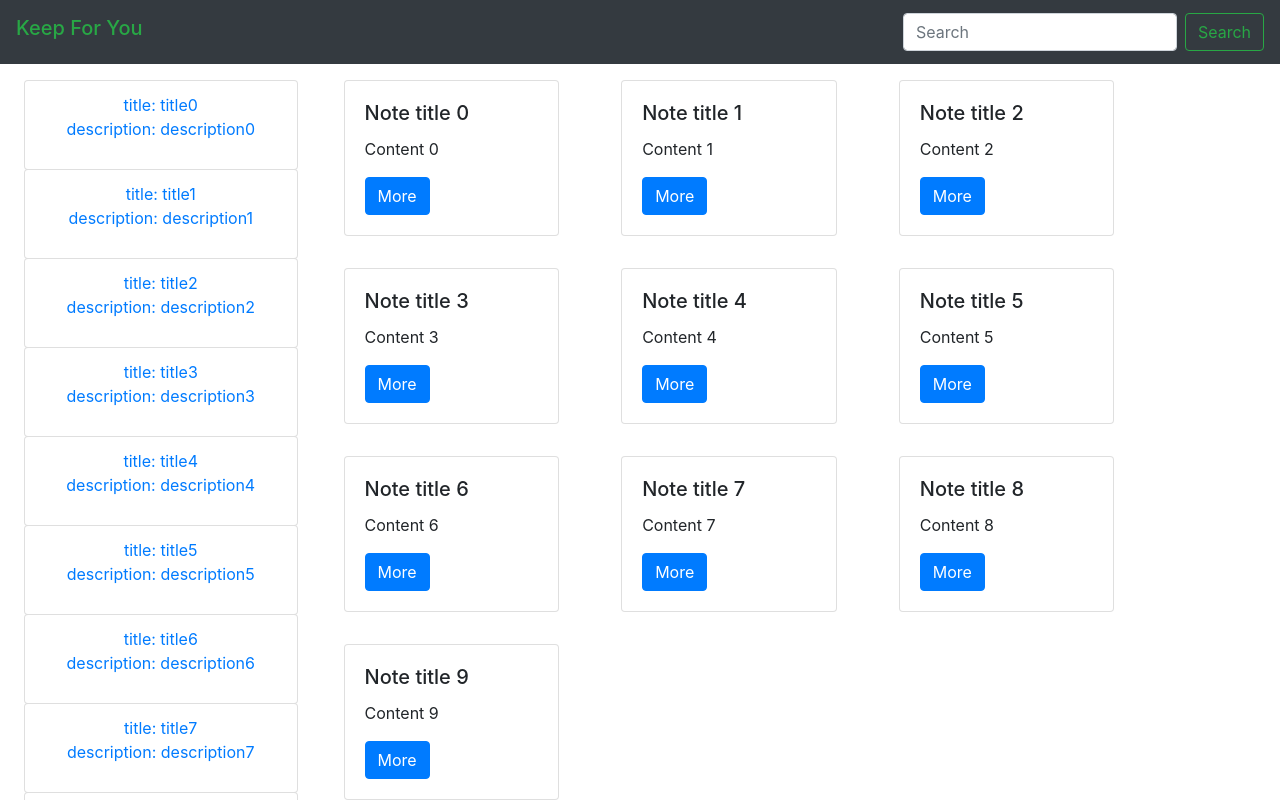
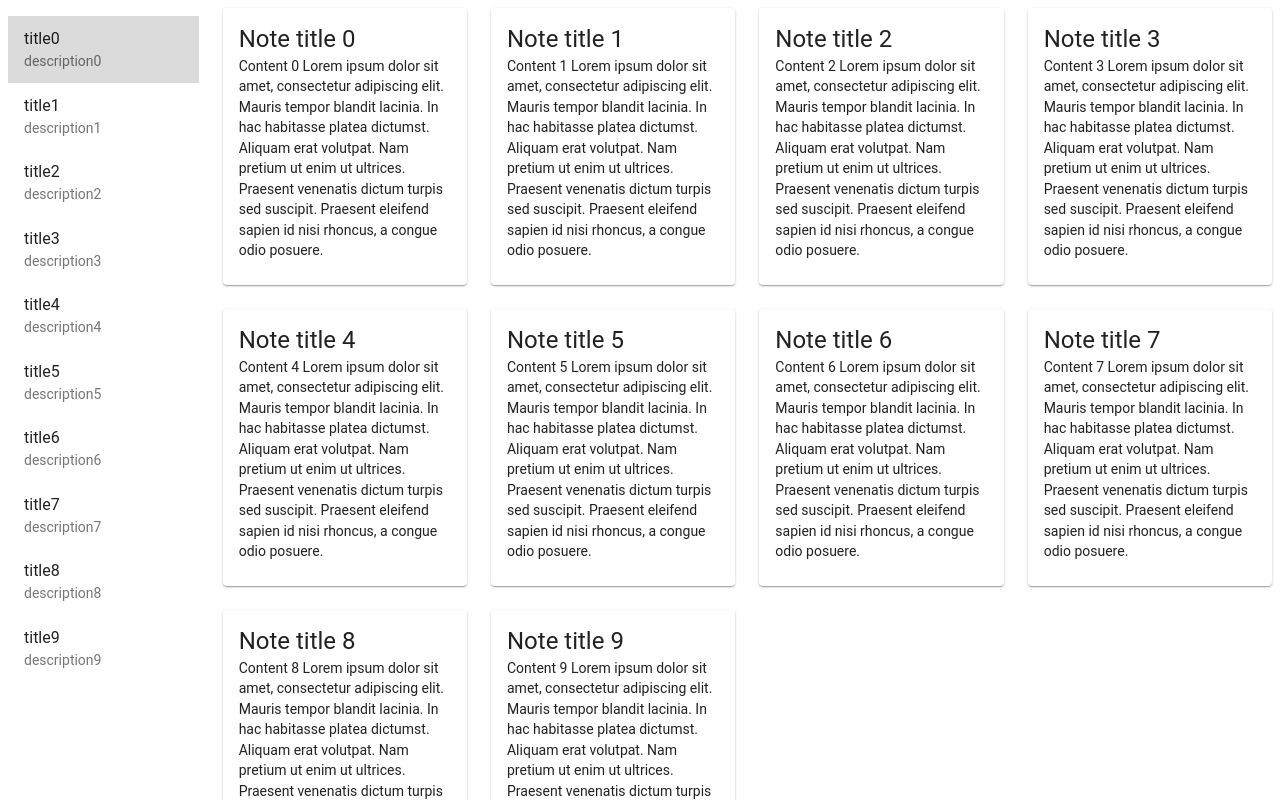
Before and after one commit to TeamUUUU/keep4u-frontend, a React (Create React App) app: page / in a window 1280 px wide. Shown: the top 800 px of the page. Built offline with nearby package versions, Linux system fonts and the light colour scheme.

Commit message:
Material UI

```diff
--- a/src/App.js
+++ b/src/App.js
@@ -3,6 +3,7 @@ import './App.css';
 import { getBoardsTemp, getNotesByBoardID } from './TempResponses';
 import BoardList from './BoardList';
 import NoteList from './NoteList';
+import Grid from '@material-ui/core/Grid';
 
 class App extends Component {
 	constructor(props) {
@@ -32,24 +33,35 @@ class App extends Component {
 	render() {
 		console.log(this.state.boardList)
 		return (
-			<div id="wrapper" class="animate">
-				<nav class="navbar sticky-top navbar-dark bg-dark">
-					<h2 class="navbar-brand text-success">Keep For You</h2>
-					<form class="form-inline">
-						<input class="form-control mr-sm-2" type="search" placeholder="Search" aria-label="Search" />
-						<button class="btn btn-outline-success my-2 my-sm-0" type="submit">Search</button>
-					</form>
-				</nav>
+			<div>
+				<Grid container spacing={24}>
+					<Grid item xs={2}>
+						<BoardList boards={this.state.boardList} />
+					</Grid>
+					<Grid item xs={10}>
+						<NoteList notes={this.state.noteList} />
+					</Grid>
+				</Grid>
+			</div>
 
-				<div class="row">
-					<div class="col-3">
-						<BoardList boards={this.state.boardList} />
-					</div>
-					<div class="col-9">
-						{<NoteList notes={this.state.noteList} />}
-					</div>
-				</div>
-			</div>
+			// <div id="wrapper" class="animate">
+			// 	<nav class="navbar sticky-top navbar-dark bg-dark">
+			// 		<h2 class="navbar-brand text-success">Keep For You</h2>
+			// 		<form class="form-inline">
+			// 			<input class="form-control mr-sm-2" type="search" placeholder="Search" aria-label="Search" />
+			// 			<button class="btn btn-outline-success my-2 my-sm-0" type="submit">Search</button>
+			// 		</form>
+			// 	</nav>
+
+			// 	<div class="row">
+			// 		<div class="col-3">
+			// 			<BoardList boards={this.state.boardList} />
+			// 		</div>
+			// 		<div class="col-9">
+			// 			{<NoteList notes={this.state.noteList} />}
+			// 		</div>
+			// 	</div>
+			// </div>
 		);
 	}
 }
--- a/src/BoardList.js
+++ b/src/BoardList.js
@@ -1,27 +1,39 @@
 import React, { Component } from 'react';
+import List from '@material-ui/core/List';
+import ListItem from '@material-ui/core/ListItem';
+import ListItemText from '@material-ui/core/ListItemText';
 
 class BoardList extends Component {
 	constructor(props) {
 		super(props);
 		this.state = {
-
+			selectedIndex: 0,
 		};
 	}
 
+	handleListItemClick = (event, index) => {
+		this.setState({ selectedIndex: index });
+	  };
 
 	render() {
 		const { boards } = this.props;
 		const toList = (board, idx) => (
-			<button type="button" key={idx} class="btn btn-outline-info list-group-item bg-white text-primary">
-				{`title: ${board.title}`}
-				<p>
-					{`description: ${board.description}`}
-				</p>
-			</button>)
+			<ListItem
+				button
+				selected={this.state.selectedIndex === idx}
+				onClick={event => this.handleListItemClick(event, idx)}
+			>
+				<ListItemText
+					primary={board.title}
+					secondary={board.description}
+				>
+				</ListItemText>
+			</ListItem>
+		)
 		return (
-			<ul class="list-group mt-3 ml-4">
+			<List component="nav">
 				{boards.map(toList)}
-			</ul>
+			</List>
 		);
 	}
 }
--- a/src/NoteList.js
+++ b/src/NoteList.js
@@ -1,4 +1,9 @@
 import React, { Component } from 'react';
+import Grid from '@material-ui/core/Grid';
+import Card from '@material-ui/core/Card';
+import CardContent from '@material-ui/core/CardContent';
+import Typography from '@material-ui/core/Typography';
+
 
 class NoteList extends Component {
 	constructor(props) {
@@ -8,25 +13,36 @@ class NoteList extends Component {
 		};
 	}
 
-
 	render() {
 		const { notes } = this.props;
 		console.log(notes);
 		const toList = (note, idx) => (
-			<div class="col-sm-3 m-3 rounded">
-				<div class="card">
-					<div class="card-body" key={idx}>
-						<h5 class="card-title">{note.title}</h5>
-						<p class="card-text">{note.content}</p>
-						<a href="#" class="btn btn-primary">More</a>
-					</div>
-				</div>
-			</div>
+			<Grid item xs={3}>
+				<Card style={{minHeight: '20vw'}}>
+					<CardContent>
+						<Typography variant="h5" component="h2" >
+							{note.title}
+						</Typography>
+						<Typography component="p">
+							{note.content}
+						</Typography>
+					</CardContent>
+				</Card>
+				{/*// <div class="col-sm-3 m-3 rounded">
+			// 	<div class="card">
+			// 		<div class="card-body" key={idx}>
+			// 			<h5 class="card-title">{note.title}</h5>
+			// 			<p class="card-text">{note.content}</p>
+			// 			<a href="#" class="btn btn-primary">More</a>
+			// 		</div>
+			// 	</div>
+		// </div>*/}
+			</Grid>
 		)
 		return (
-			<div class="row">
+			<Grid container spacing={24}>
 				{notes.map(toList)}
-			</div>
+			</Grid>
 		);
 	}
 }
--- a/src/TempResponses.js
+++ b/src/TempResponses.js
@@ -11,6 +11,7 @@ export function getBoardsTemp() {
 	return data;
 }
 
+const randomContent = " Lorem ipsum dolor sit amet, consectetur adipiscing elit. Mauris tempor blandit lacinia. In hac habitasse platea dictumst. Aliquam erat volutpat. Nam pretium ut enim ut ultrices. Praesent venenatis dictum turpis sed suscipit. Praesent eleifend sapien id nisi rhoncus, a congue odio posuere.";
 
 export function getNotesByBoardID(boardID) {
 	let data = [];
@@ -19,7 +20,7 @@ export function getNotesByBoardID(boardID) {
 			id: i.toString(),
 			board_id: boardID.toString(),
 			title: "Note title " + i,
-			content: "Content " + i,
+			content: "Content " + i + randomContent,
 			created_at: +new Date(),
 			attachments: [
 				{
--- a/src/index.js
+++ b/src/index.js
@@ -2,7 +2,8 @@ import React from 'react';
 import ReactDOM from 'react-dom';
 import App from './App';
 import * as serviceWorker from './serviceWorker';
-import 'bootstrap/dist/css/bootstrap.min.css';
+//import 'bootstrap/dist/css/bootstrap.min.css';
+
 
 ReactDOM.render(<App />, document.getElementById('root'));
 
```
